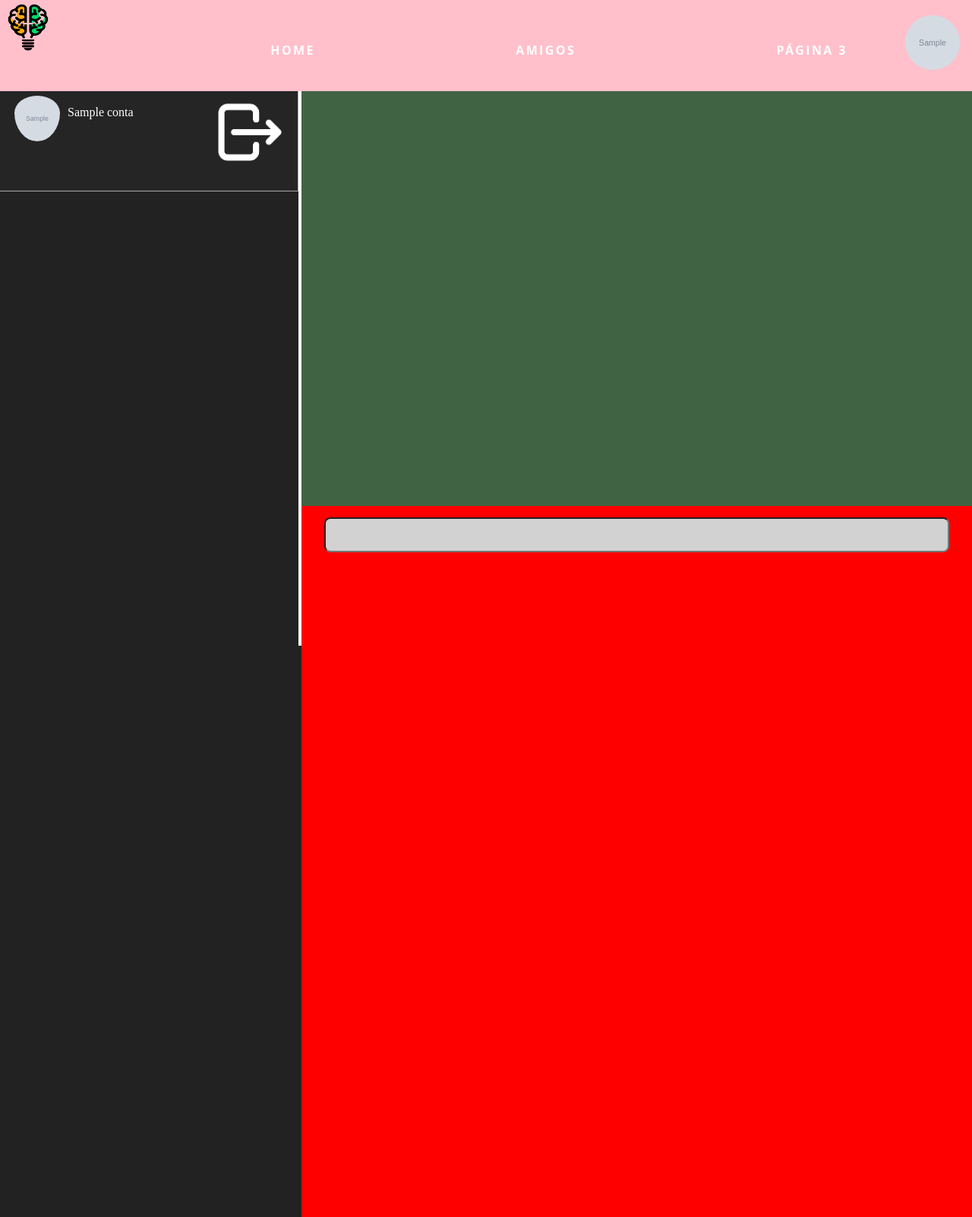
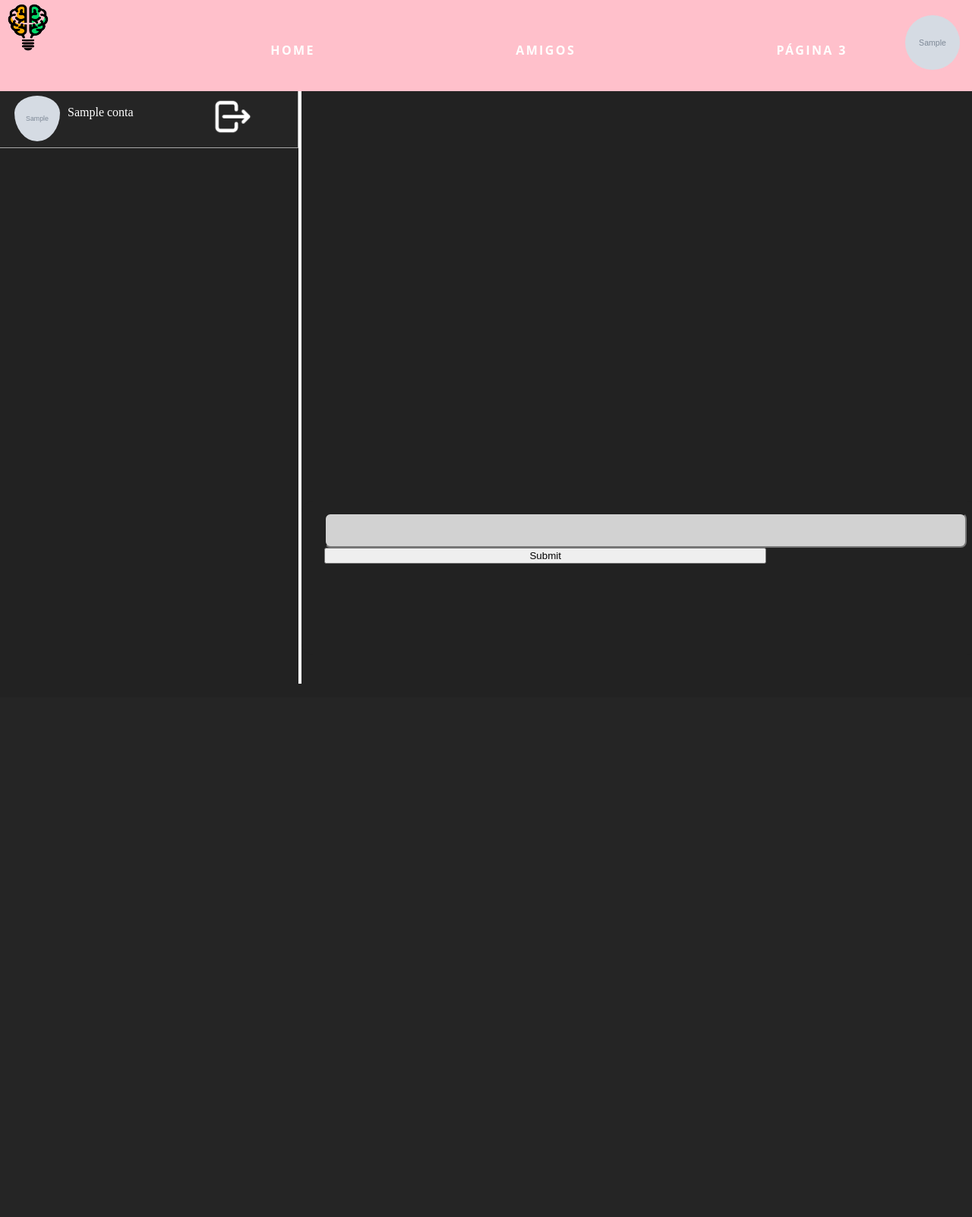
Before and after one commit to IsaacCunha/Projeto-Grota, a PHP site: page /pages/chats.php in a window 1280 px wide. Shown: the whole page at 76% size. After the commit the page ends 900 px from the top, so only its background shows below. Run offline with PHP 8.4, Linux system fonts and the light colour scheme; the visitor is signed in with stand-in values (Sample User, id 1); tables that the repository leaves empty or names only in its code hold one stand-in row (values such as "Sample post"); grey boxes marked "Sample" are stand-in pictures.

Commit message:
falta exibir as mensagens2

```diff
--- a/assets/chat.css
+++ b/assets/chat.css
@@ -16,16 +16,21 @@
 	width: 30vw;
 	height: 100vh;
 	margin-left: -20px;
+	border-right: solid white 4px;
 	overflow: scroll;
 }
 
 .container-mensagens{
-	background-color: rgb(64, 100, 67);
+	background-color: rgb(34, 34, 34);
 	width: 70vw;
-	height: 100vh;
+	height: 70vh;
 	margin-right: -20px;
-	border-left: solid white 4px;
 	padding-left: 10px;
+	overflow: scroll;
+	padding-top: 50px;
+
+}::-webkit-scrollbar {
+    width: 0px;
 }
 
 .container-enviar-mensagens{
@@ -33,13 +38,30 @@
 	padding-right: 30px;
 	padding-top: 15px;
 	align-items: center;
-	z-index: 100;
-	background-color: red;
-	padding-bottom: 100%;
-	margin-top: 77vh;
+	z-index: 1;
+	border-radius: 15px;
+	background-color: rgb(34, 34, 34);
+	padding-bottom: 15vh;
+	margin-top: 70vh;
 	margin-left: -10px;
-	position: sticky;
-	width: auto;
+	position: fixed;
+	width: 65vw;
+
+}
+
+.enviar-mensagem{
+
+	border-radius: 8px;
+	width: 65vw;
+	height: 40px;
+	background-color: rgb(210, 210, 210);
+	font-size: 20px;
+	padding-left: 8px;
+	z-index: 70;
+}
+
+.btn-enviar-mensagem{
+
 }
 
 .foto{
@@ -68,29 +90,28 @@
 }
 
 .img-dentro{
-	width: 100px;
-	height: 100px;
+	width: 55px;
+	height: 55px;
 	margin-left: 260px;
-	margin-top: -50px;
+	margin-top: -48px;
 	filter: invert(1);
+	position: absolute;
+	transition: 150ms linear;
 }
 
 .img-dentro:hover{
-	width: 100px;
-	height: 100px;
+	width: 60px;
+	height: 60px;
 	margin-left: 260px;
 	margin-top: -50px;
 	filter: invert(0);
+	transform: scale(1.00);
 
 }
 
-.enviar-mensagem{
+.img-perfil{
+	border-radius: 50%;
+	width: 80px;
+	height: 80px;
 
-	border-radius: 8px;
-	width: 140%;
-	height: 40px;
-	background-color: rgb(210, 210, 210);
-	font-size: 20px;
-	padding-left: 8px;
-	z-index: 70;
 }
--- a/pages/chats.php
+++ b/pages/chats.php
@@ -108,12 +108,8 @@
 									<section class="primeiro-dentro">
 										<img src="'.$dir.$con['fk_nome_fotos'].'" class="foto" style="padding-top: 15px;">
 										<p style="margin-left: 70px; margin-top: -55px;">'.$con['nome'].'</p>
-										<img src="../imgs/deslogar.png" class="img-dentro">
-
-
+										<a href="chats.php?id='.$con['id'].'"><img src="../imgs/deslogar.png" class="img-dentro"></a>
 									</section>
-
-
 							');
 						}?>
 					</section>
@@ -121,13 +117,19 @@
 
 				<section class="container-mensagens">
 
+					<section class="container-enviar-mensagens">
+						<form name="enviar-mensagem" method="POST">
+							<input type="text" name="mensagem" class="enviar-mensagem">
+							<input type="submit" name="enviar-mensagem" class="btn-enviar-mensagem">
 
+						</form>
+	</section>
 
 
 
 			<?php
 				if(isset($_GET['id'])){
-				$id_amigo = 3;
+				$id_amigo = $_GET['id'];
 
 					$sqlacc = "SELECT * FROM contas INNER JOIN fotos ON contas.id = fotos.id_fotos Where id= ". $_SESSION['id'] .";";
 				    $sql_exec = mysqli_query($conexao, $sqlacc);
@@ -139,17 +141,17 @@
 
 					$_SESSION['email'] = $sql_result['email'];
 
-					echo ('<table><tr><td></td></tr>'); //correto acima
+					 //correto acima
 
-		        	$sql_code = 'SELECT * FROM chats WHERE id_mensagem ORDER BY id_mensagem ASC;';
+		        	$sql_code = 'SELECT * FROM chats WHERE id_amigo = "'.$id_amigo.'" and id_conta = "'.$_SESSION['id'].'" or id_amigo = "'.$_SESSION['id'].'" and id_conta = "'.$id_amigo.'";';
 		        	$sql_exec = mysqli_query($conexao, $sql_code);
 		        	$sql_result = mysqli_fetch_array($sql_exec);
-
+		        	echo ('<table>');
 					while ($con = mysqli_fetch_array($sql_exec)){
 						$nova_foto = $con['fk_nome_fotos'];
 
 					//a linha abaixo puxa a foto de quem mandou a mensagem abaixo e mansagem
-					echo('<tr><td rowspan="2">'.'<img src="'.$dir.$nova_foto.'">'.'</td><td class="chat-nome">'.$con['fk_apelido'].'</td></tr><tr><td class="chat-mensagem">'.$con['mensagem'].'</td></tr>');
+					echo('<tr><td rowspan="2">'.'<img class="img-perfil" src="'.$dir.$nova_foto.'">'.'</td><td>'.$con['fk_apelido'].'</td></tr><tr><td>'.$con['mensagem'].'</td></tr>');
 					}
 
 					echo ('</table>');
@@ -172,42 +174,21 @@
 					$_SESSION['nome'] = $sql_result['nome'];
 
 
-					$sqlcad = 'insert into chats(id_conta, id_amigo, mensagem, fk_nome_fotos, fk_apelido) values ("'.$id_conta.'", "'.$id_amigo.'", "'.$mensagens.'", "'.$nome_fotos.'","'.$apelido.'");';
+					$sqlcad = 'insert into chats(id_conta, id_amigo, mensagem, fk_nome_fotos, fk_apelido) values ('.$id_conta.', '.$id_amigo.', "'.$mensagens.'", "'.$nome_fotos.'","'.$apelido.'");';
 		            $sql_exec = mysqli_query($conexao, $sqlcad);
-
-		        	/*Foto de perfil e nome de perfil */
-		        	echo ('<table><tr><td></td></tr>'); //correto acima
-
-		        	$sql_code = 'SELECT * FROM chats WHERE id_mensagem = 1;';
-		        	$sql_exec = mysqli_query($conexao, $sql_code);
-		        	$sql_result = mysqli_fetch_array($sql_exec);
-		        	$linhas = mysqli_num_rows($sql_exec);
-		        	$mensagem = $sql_result['mensagem'];
+		            ?>
+		            <script> location.replace('chats.php?id='$id_amigo'');</script>
+		            <?php
 
 
-					$nova_foto = $sql_result['fk_nome_fotos'];
-
-
-
-
-
-					echo('<section style="margin-top: 300px;"><tr style="margin-top: 500px;"><td rowspan="2">'.'<img src="'.$dir.$nova_foto.'">'.'</td><td class="chat-nome">'.$sql_result['fk_apelido'].'</td></tr><tr><td class="chat-mensagem">'.$mensagem.'</td></tr></section>');
-
-
-					echo ('</table>');
-					}
+		        	}
 }
 	?>
 
 
 
-	<section class="container-enviar-mensagens">
-						<form>
-							<input type="text" name="enviar-mensagem" class="enviar-mensagem">
-						</form>
-					</section>
 	</section>
 
-			</section>
+	</section>
 </body>
 </html>
```
